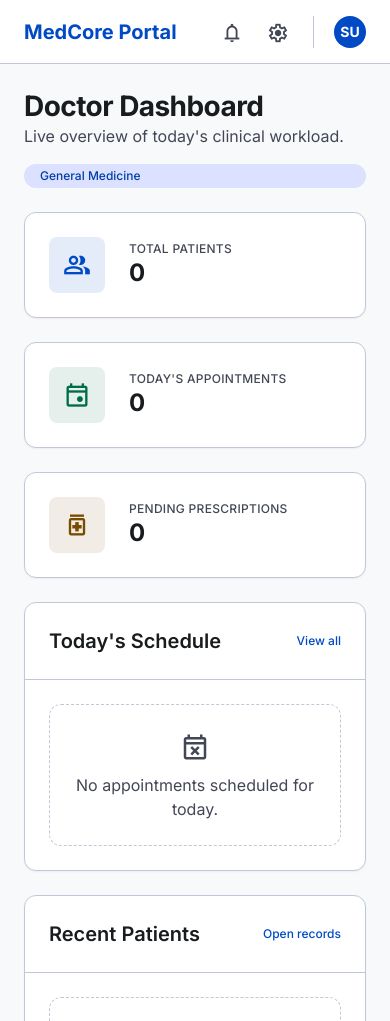
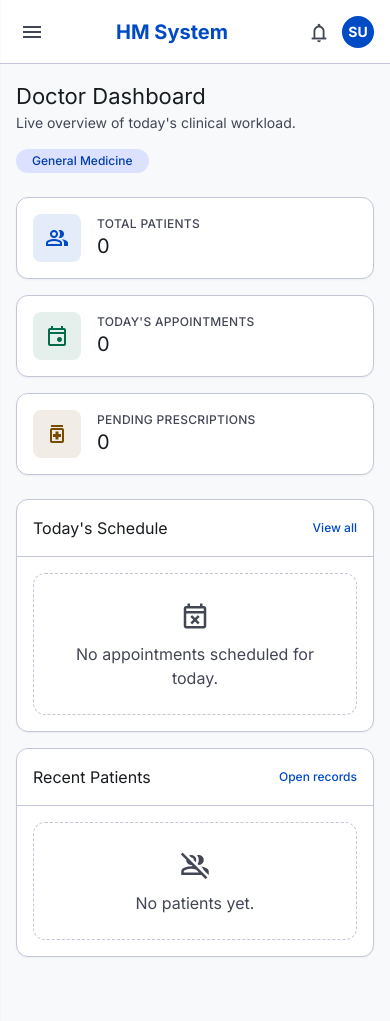
Before and after one commit to KirtanKayastha/hospital-management-system, a Django app: page /doctor/dashboard/ in a window 390 px wide. Run offline with Django 5.2, Linux system fonts and the light colour scheme; the visitor is signed in with stand-in values (Sample User, id 1); data comes from the database, SQL or seed files in the repository; data that the repository does not hold is empty; some libraries are stand-ins or nearby versions.

Commit message:
Remove lab reports feature, make doctor portal responsive across screen sizes

```diff
--- a/doctor_siddhartha/templates/doc_siddhartha/base.html
+++ b/doctor_siddhartha/templates/doc_siddhartha/base.html
@@ -101,7 +101,7 @@
                     "headline-sm": ["20px", {"lineHeight": "28px", "fontWeight": "600"}],
                     "headline-md": ["24px", {"lineHeight": "32px", "letterSpacing": "-0.01em", "fontWeight": "700"}],
                     "headline-lg": ["28px", {"lineHeight": "36px", "letterSpacing": "-0.02em", "fontWeight": "700"}],
-                    "headline-lg-mobile": ["24px", {"lineHeight": "32px", "letterSpacing": "-0.01em", "fontWeight": "700"}]
+                    "headline-lg-mobile": ["22px", {"lineHeight": "30px", "letterSpacing": "-0.01em", "fontWeight": "700"}]
                 },
                 "boxShadow": {
                     "card": "0px 1px 2px 0px rgba(15, 23, 42, 0.05)",
@@ -125,7 +125,7 @@
     .custom-shadow-md,
     .card-shadow-hover:hover { box-shadow: 0px 4px 6px -1px rgba(15, 23, 42, 0.1); }
 
-    .custom-scrollbar::-webkit-scrollbar { width: 4px; }
+    .custom-scrollbar::-webkit-scrollbar { width: 4px; height: 4px; }
     .custom-scrollbar::-webkit-scrollbar-track { background: transparent; }
     .custom-scrollbar::-webkit-scrollbar-thumb { background: #c3c6d7; border-radius: 10px; }
     .no-scrollbar::-webkit-scrollbar { display: none; }
@@ -169,11 +169,16 @@
 <body class="bg-background text-on-surface font-body-md h-screen flex overflow-hidden">
 {% with un=request.resolver_match.url_name %}
 
-<aside class="hidden lg:flex flex-col w-64 h-screen sticky top-0 left-0 shrink-0 border-r border-outline-variant bg-surface-container-lowest shadow-sm">
-<div class="p-lg flex flex-col h-full">
-    <h1 class="font-headline-md text-headline-md font-bold text-primary mb-xl">HM System</h1>
+<aside id="sidebar" class="fixed lg:sticky top-0 left-0 z-50 flex flex-col w-64 h-screen shrink-0 border-r border-outline-variant bg-surface-container-lowest shadow-sm transform -translate-x-full lg:translate-x-0 transition-transform duration-300 ease-in-out">
+<div class="p-lg flex flex-col h-full overflow-y-auto custom-scrollbar">
+    <div class="flex items-center justify-between mb-xl shrink-0">
+        <h1 class="font-headline-md text-headline-md font-bold text-primary">HM System</h1>
+        <button type="button" class="lg:hidden text-on-surface-variant p-1" onclick="closeSidebar()" aria-label="Close menu">
+            <span class="material-symbols-outlined">close</span>
+        </button>
+    </div>
 
-    <div class="flex items-center gap-md mb-xl p-md rounded-xl bg-surface-container-low">
+    <div class="flex items-center gap-md mb-xl p-md rounded-xl bg-surface-container-low shrink-0">
         {% if request.user.doctor_profile.profile_picture %}
         <img src="{{ request.user.doctor_profile.profile_picture.url }}" alt="Profile" class="w-12 h-12 rounded-full object-cover shrink-0"/>
         {% else %}
@@ -181,7 +186,7 @@
             {{ request.user.doctor_profile.user.first_name|first|upper }}{{ request.user.doctor_profile.user.last_name|first|upper }}
         </div>
         {% endif %}
-        <div class="overflow-hidden">
+        <div class="overflow-hidden min-w-0">
             <p class="font-label-md text-label-md text-primary truncate">Dr. {{ request.user.doctor_profile.display_name }}</p>
             <p class="text-label-sm text-on-surface-variant truncate">{{ request.user.doctor_profile.specialization|default:"General Medicine" }}</p>
         </div>
@@ -208,33 +213,34 @@
             <span class="material-symbols-outlined text-[22px]"{% if un == 'medical_records' %} style="font-variation-settings: 'FILL' 1;"{% endif %}>medical_services</span>
             Medical Records
         </a>
-        <a class="flex items-center gap-md p-md rounded-lg font-label-md text-label-md transition-colors duration-150 {% if un == 'lab_reports' %}bg-surface-container-low text-primary font-bold border-r-4 border-primary{% else %}text-on-surface-variant hover:bg-surface-container-low{% endif %}" href="{% url 'doctor_siddhartha:lab_reports' %}">
-            <span class="material-symbols-outlined text-[22px]"{% if un == 'lab_reports' %} style="font-variation-settings: 'FILL' 1;"{% endif %}>science</span>
-            Lab Reports
-        </a>
         <a class="flex items-center gap-md p-md rounded-lg font-label-md text-label-md transition-colors duration-150 {% if un == 'edit_profile' %}bg-surface-container-low text-primary font-bold border-r-4 border-primary{% else %}text-on-surface-variant hover:bg-surface-container-low{% endif %}" href="{% url 'doctor_siddhartha:edit_profile' %}">
             <span class="material-symbols-outlined text-[22px]"{% if un == 'edit_profile' %} style="font-variation-settings: 'FILL' 1;"{% endif %}>person</span>
             Profile
         </a>
     </nav>
 
-    <a class="flex items-center gap-md p-md rounded-lg font-label-md text-label-md text-error hover:bg-error-container/40 transition-colors duration-150" href="{% url 'auth_kirtan:logout' %}">
+    <a class="flex items-center gap-md p-md rounded-lg font-label-md text-label-md text-error hover:bg-error-container/40 transition-colors duration-150 shrink-0" href="{% url 'auth_kirtan:logout' %}">
         <span class="material-symbols-outlined text-[22px]">logout</span>
         Logout
     </a>
 </div>
 </aside>
 
+<div id="sidebar-overlay" class="hidden fixed inset-0 bg-black/40 z-40 lg:hidden" onclick="closeSidebar()"></div>
+
 <div class="flex-1 flex flex-col min-w-0 overflow-hidden">
 
-<header class="flex items-center justify-between px-lg h-16 shrink-0 sticky top-0 z-40 bg-surface-container-lowest border-b border-outline-variant">
+<header class="flex items-center justify-between px-md md:px-lg h-16 shrink-0 sticky top-0 z-30 bg-surface-container-lowest border-b border-outline-variant gap-sm">
+    <button type="button" class="lg:hidden shrink-0 text-on-surface-variant p-1" onclick="openSidebar()" aria-label="Open menu">
+        <span class="material-symbols-outlined">menu</span>
+    </button>
     {% block topbar_left %}
-    <form class="relative w-full max-w-md" method="get" action="{% url 'doctor_siddhartha:patients' %}">
+    <form class="relative w-full max-w-md min-w-0" method="get" action="{% url 'doctor_siddhartha:patients' %}">
         <span class="material-symbols-outlined absolute left-md top-1/2 -translate-y-1/2 text-outline text-[20px]">search</span>
         <input class="w-full pl-xl pr-md py-2 bg-surface-container-low border border-outline-variant rounded-full text-body-sm focus:border-primary focus:ring-2 focus:ring-primary/20 focus:outline-none" placeholder="Search patients..." type="text" name="search"/>
     </form>
     {% endblock %}
-    <div class="flex items-center gap-md shrink-0 ml-lg">
+    <div class="flex items-center gap-sm md:gap-md shrink-0 ml-sm md:ml-lg">
         <span class="hidden lg:block font-headline-sm text-headline-sm text-on-surface">{% block page_title %}{% endblock %}</span>
         <a href="{% url 'doctor_siddhartha:notifications' %}" class="relative p-xs rounded-full text-on-surface-variant hover:bg-surface-container-high transition-all">
             <span class="material-symbols-outlined text-[22px]">notifications</span>
@@ -242,8 +248,8 @@
             <span class="absolute top-0 right-0 min-w-[16px] h-4 px-1 bg-error text-white rounded-full text-[10px] leading-4 text-center font-bold">{{ unread_notification_count }}</span>
             {% endif %}
         </a>
-        <a href="{% url 'doctor_siddhartha:edit_profile' %}" class="p-xs rounded-full text-on-surface-variant hover:bg-surface-container-high transition-all"><span class="material-symbols-outlined text-[22px]">settings</span></a>
-        <div class="h-8 w-px bg-outline-variant mx-xs"></div>
+        <a href="{% url 'doctor_siddhartha:edit_profile' %}" class="hidden sm:inline-block p-xs rounded-full text-on-surface-variant hover:bg-surface-container-high transition-all"><span class="material-symbols-outlined text-[22px]">settings</span></a>
+        <div class="hidden sm:block h-8 w-px bg-outline-variant mx-xs"></div>
         {% if request.user.doctor_profile.profile_picture %}
         <img src="{{ request.user.doctor_profile.profile_picture.url }}" alt="Profile" class="w-8 h-8 rounded-full object-cover shrink-0"/>
         {% else %}
@@ -254,7 +260,7 @@
     </div>
 </header>
 
-<main class="{% block main_class %}flex-1 overflow-y-auto p-lg{% endblock %}">
+<main class="{% block main_class %}flex-1 overflow-y-auto p-md md:p-lg{% endblock %}">
 {% block content %}{% endblock %}
 </main>
 
@@ -263,6 +269,16 @@
 {% block modals %}{% endblock %}
 {% endwith %}
 
+<script>
+    function openSidebar() {
+        document.getElementById('sidebar').classList.remove('-translate-x-full');
+        document.getElementById('sidebar-overlay').classList.remove('hidden');
+    }
+    function closeSidebar() {
+        document.getElementById('sidebar').classList.add('-translate-x-full');
+        document.getElementById('sidebar-overlay').classList.add('hidden');
+    }
+</script>
 {% block extra_js %}{% endblock %}
 </body>
 </html>
--- a/doctor_siddhartha/templates/doc_siddhartha/doctor_dashboard.html
+++ b/doctor_siddhartha/templates/doc_siddhartha/doctor_dashboard.html
@@ -2,9 +2,9 @@
 {% block title %}Doctor Dashboard{% endblock %}
 {% block page_title %}Dashboard{% endblock %}
 {% block topbar_left %}
-<div class="flex items-center gap-lg">
-    <span class="font-headline-sm text-headline-sm font-bold text-primary lg:hidden">MedCore Portal</span>
-    <p class="hidden lg:block text-label-sm text-on-surface-variant uppercase tracking-wider">{{ today_label }}</p>
+<div class="flex items-center gap-md min-w-0">
+    <span class="font-headline-sm text-headline-sm font-bold text-primary lg:hidden truncate">HM System</span>
+    <p class="hidden lg:block text-label-sm text-on-surface-variant uppercase tracking-wider truncate">{{ today_label }}</p>
 </div>
 {% endblock %}
 {% block content %}
@@ -12,62 +12,62 @@
 
 <div class="flex flex-col md:flex-row md:items-end justify-between gap-md">
 <div>
-    <h2 class="font-headline-lg text-headline-lg text-on-surface">Doctor Dashboard</h2>
-    <p class="text-on-surface-variant font-body-md">Live overview of today's clinical workload.</p>
+    <h2 class="font-headline-lg text-[22px] md:text-headline-lg text-on-surface">Doctor Dashboard</h2>
+    <p class="text-on-surface-variant font-body-md text-sm md:text-base">Live overview of today's clinical workload.</p>
 </div>
-<span class="px-md py-xs bg-primary-fixed text-on-primary-fixed-variant rounded-full font-label-sm text-label-sm">{{ doctor_profile.specialization|default:"General Medicine" }}</span>
+<span class="w-fit px-md py-xs bg-primary-fixed text-on-primary-fixed-variant rounded-full font-label-sm text-label-sm">{{ doctor_profile.specialization|default:"General Medicine" }}</span>
 </div>
 
-<section class="grid gap-lg md:grid-cols-3">
-<div class="bg-surface-container-lowest p-lg rounded-xl shadow-sm border border-outline-variant flex items-center gap-lg">
-    <div class="w-14 h-14 rounded-lg bg-primary/10 flex items-center justify-center text-primary shrink-0">
-        <span class="material-symbols-outlined text-[28px]">group</span>
+<section class="grid grid-cols-1 sm:grid-cols-3 gap-md md:gap-lg">
+<div class="bg-surface-container-lowest p-md md:p-lg rounded-xl shadow-sm border border-outline-variant flex items-center gap-md md:gap-lg">
+    <div class="w-12 h-12 md:w-14 md:h-14 rounded-lg bg-primary/10 flex items-center justify-center text-primary shrink-0">
+        <span class="material-symbols-outlined text-[24px] md:text-[28px]">group</span>
     </div>
-    <div>
+    <div class="min-w-0">
         <p class="text-label-sm text-on-surface-variant uppercase tracking-wide">Total Patients</p>
-        <h3 class="font-headline-md text-headline-md text-on-surface">{{ total_patients }}</h3>
+        <h3 class="font-headline-md text-xl md:text-headline-md text-on-surface">{{ total_patients }}</h3>
     </div>
 </div>
-<div class="bg-surface-container-lowest p-lg rounded-xl shadow-sm border border-outline-variant flex items-center gap-lg">
-    <div class="w-14 h-14 rounded-lg bg-secondary/10 flex items-center justify-center text-secondary shrink-0">
-        <span class="material-symbols-outlined text-[28px]">event</span>
+<div class="bg-surface-container-lowest p-md md:p-lg rounded-xl shadow-sm border border-outline-variant flex items-center gap-md md:gap-lg">
+    <div class="w-12 h-12 md:w-14 md:h-14 rounded-lg bg-secondary/10 flex items-center justify-center text-secondary shrink-0">
+        <span class="material-symbols-outlined text-[24px] md:text-[28px]">event</span>
     </div>
-    <div>
+    <div class="min-w-0">
         <p class="text-label-sm text-on-surface-variant uppercase tracking-wide">Today's Appointments</p>
-        <h3 class="font-headline-md text-headline-md text-on-surface">{{ todays_appointments }}</h3>
+        <h3 class="font-headline-md text-xl md:text-headline-md text-on-surface">{{ todays_appointments }}</h3>
     </div>
 </div>
-<div class="bg-surface-container-lowest p-lg rounded-xl shadow-sm border border-outline-variant flex items-center gap-lg">
-    <div class="w-14 h-14 rounded-lg bg-tertiary/10 flex items-center justify-center text-tertiary shrink-0">
-        <span class="material-symbols-outlined text-[28px]">medication</span>
+<div class="bg-surface-container-lowest p-md md:p-lg rounded-xl shadow-sm border border-outline-variant flex items-center gap-md md:gap-lg">
+    <div class="w-12 h-12 md:w-14 md:h-14 rounded-lg bg-tertiary/10 flex items-center justify-center text-tertiary shrink-0">
+        <span class="material-symbols-outlined text-[24px] md:text-[28px]">medication</span>
     </div>
-    <div>
+    <div class="min-w-0">
         <p class="text-label-sm text-on-surface-variant uppercase tracking-wide">Pending Prescriptions</p>
-        <h3 class="font-headline-md text-headline-md text-on-surface">{{ pending_prescriptions }}</h3>
+        <h3 class="font-headline-md text-xl md:text-headline-md text-on-surface">{{ pending_prescriptions }}</h3>
     </div>
 </div>
 </section>
 
 {% if pending_appointments %}
 <section class="bg-surface-container-lowest rounded-xl border border-tertiary-fixed-dim/40 shadow-sm overflow-hidden">
-<div class="p-lg border-b border-outline-variant flex items-center justify-between bg-tertiary-fixed/20">
-    <h2 class="font-headline-sm text-headline-sm text-on-tertiary-fixed-variant">Pending Approvals</h2>
-                    <span class="hm-badge hm-badge-pending hm-badge-none">{{ pending_appointments|length }} Pending</span>
+<div class="p-md md:p-lg border-b border-outline-variant flex items-center justify-between bg-tertiary-fixed/20 gap-sm">
+    <h2 class="font-headline-sm text-base md:text-headline-sm text-on-tertiary-fixed-variant">Pending Approvals</h2>
+    <span class="hm-badge hm-badge-pending hm-badge-none shrink-0">{{ pending_appointments|length }} Pending</span>
 </div>
-<div class="p-lg space-y-md">
+<div class="p-md md:p-lg space-y-md">
     {% for appointment in pending_appointments %}
-    <div class="rounded-xl bg-surface-container-low p-lg flex flex-col sm:flex-row sm:items-center justify-between gap-md border border-outline-variant/40">
-        <div class="flex-1">
-            <p class="font-bold text-on-surface">{{ appointment.patient_name }}</p>
+    <div class="rounded-xl bg-surface-container-low p-md flex flex-col sm:flex-row sm:items-center justify-between gap-md border border-outline-variant/40">
+        <div class="flex-1 min-w-0">
+            <p class="font-bold text-on-surface truncate">{{ appointment.patient_name }}</p>
             <p class="text-body-sm text-on-surface-variant mt-xs">{{ appointment.display_date }} at {{ appointment.display_time }} &middot; {{ appointment.department_name }}</p>
             <p class="text-body-sm text-on-surface-variant mt-xs">{{ appointment.reason|truncatechars:80 }}</p>
         </div>
-        <div class="flex items-center gap-sm">
-            <a href="{% url 'doctor_siddhartha:approve_appointment' appointment.id %}" class="inline-flex items-center gap-xs px-md py-sm rounded-lg bg-secondary text-on-secondary font-label-md text-label-sm hover:opacity-90 transition-opacity">
+        <div class="flex items-center gap-sm shrink-0">
+            <a href="{% url 'doctor_siddhartha:approve_appointment' appointment.id %}" class="flex-1 sm:flex-none inline-flex items-center justify-center gap-xs px-md py-sm rounded-lg bg-secondary text-on-secondary font-label-md text-label-sm hover:opacity-90 transition-opacity">
                 <span class="material-symbols-outlined text-[18px]">check</span>
                 Approve
             </a>
-            <a href="{% url 'doctor_siddhartha:reject_appointment' appointment.id %}" class="inline-flex items-center gap-xs px-md py-sm rounded-lg bg-error text-on-error font-label-md text-label-sm hover:opacity-90 transition-opacity">
+            <a href="{% url 'doctor_siddhartha:reject_appointment' appointment.id %}" class="flex-1 sm:flex-none inline-flex items-center justify-center gap-xs px-md py-sm rounded-lg bg-error text-on-error font-label-md text-label-sm hover:opacity-90 transition-opacity">
                 <span class="material-symbols-outlined text-[18px]">close</span>
                 Reject
             </a>
@@ -78,18 +78,18 @@
 </section>
 {% endif %}
 
-<section class="grid gap-lg lg:grid-cols-2">
+<section class="grid gap-md md:gap-lg lg:grid-cols-2">
 <div class="bg-surface-container-lowest rounded-xl shadow-sm border border-outline-variant overflow-hidden">
-    <div class="p-lg border-b border-outline-variant flex items-center justify-between">
-        <h2 class="font-headline-sm text-headline-sm text-on-surface">Today's Schedule</h2>
-        <a class="text-primary font-label-md text-label-sm hover:underline" href="{% url 'doctor_siddhartha:schedule' %}">View all</a>
+    <div class="p-md md:p-lg border-b border-outline-variant flex items-center justify-between">
+        <h2 class="font-headline-sm text-base md:text-headline-sm text-on-surface">Today's Schedule</h2>
+        <a class="text-primary font-label-md text-label-sm hover:underline shrink-0" href="{% url 'doctor_siddhartha:schedule' %}">View all</a>
     </div>
-    <div class="p-lg space-y-md">
+    <div class="p-md md:p-lg space-y-md">
         {% for appointment in today_schedule %}
         <div class="rounded-xl bg-surface-container-low p-md flex items-center justify-between gap-md">
-            <div>
-                <p class="font-bold text-on-surface">{{ appointment.patient_name }}</p>
-                <p class="text-body-sm text-on-surface-variant">{{ appointment.department_name }} &middot; {{ appointment.reason|truncatechars:60 }}</p>
+            <div class="min-w-0">
+                <p class="font-bold text-on-surface truncate">{{ appointment.patient_name }}</p>
+                <p class="text-body-sm text-on-surface-variant truncate">{{ appointment.department_name }} &middot; {{ appointment.reason|truncatechars:60 }}</p>
             </div>
             <div class="text-right shrink-0">
                 <p class="font-label-md text-label-sm text-on-surface">{{ appointment.display_time }}</p>
@@ -106,11 +106,11 @@
 </div>
 
 <div class="bg-surface-container-lowest rounded-xl shadow-sm border border-outline-variant overflow-hidden">
-    <div class="p-lg border-b border-outline-variant flex items-center justify-between">
-        <h2 class="font-headline-sm text-headline-sm text-on-surface">Recent Patients</h2>
-        <a class="text-primary font-label-md text-label-sm hover:underline" href="{% url 'doctor_siddhartha:patients' %}">Open records</a>
+    <div class="p-md md:p-lg border-b border-outline-variant flex items-center justify-between">
+        <h2 class="font-headline-sm text-base md:text-headline-sm text-on-surface">Recent Patients</h2>
+        <a class="text-primary font-label-md text-label-sm hover:underline shrink-0" href="{% url 'doctor_siddhartha:patients' %}">Open records</a>
     </div>
-    <div class="p-lg space-y-md">
+    <div class="p-md md:p-lg space-y-md">
         {% for appointment in recent_patients %}
         <div class="rounded-xl bg-surface-container-low p-md flex items-center justify-between gap-md">
             <div class="flex items-center gap-md min-w-0">
--- a/doctor_siddhartha/urls.py
+++ b/doctor_siddhartha/urls.py
@@ -18,7 +18,6 @@ urlpatterns = [
     path('appointments/reject/<int:appointment_id>/', views.reject_appointment, name='reject_appointment'),
     path('profile/edit/', views.edit_profile, name='edit_profile'),
     path('medical-records/', views.medical_records, name='medical_records'),
-    path('lab-reports/', views.lab_reports, name='lab_reports'),
     path('notifications/', views.notifications, name='notifications'),
     path('notifications/mark-all-read/', views.mark_all_read, name='mark_all_read'),
 ]
--- a/doctor_siddhartha/views.py
+++ b/doctor_siddhartha/views.py
@@ -9,7 +9,6 @@ from admin_nishan.models import (
     Appointment,
     Department,
     DoctorAvailability,
-    LabReport,
     MedicalRecord,
     Notification,
     Prescription,
@@ -516,22 +515,6 @@ def medical_records(request):
     }
     return render(request, "doc_siddhartha/medical_records.html", context)
 
-
-@doctor_required
-def lab_reports(request):
-    doctor_profile = _doctor_profile(request.user)
-    reports = LabReport.objects.filter(doctor=request.user).select_related("patient").order_by("-ordered_on", "-created_at")
-    patient_id = request.GET.get("patient")
-    if patient_id:
-        reports = reports.filter(patient_id=patient_id)
-    context = {
-        "doctor_profile": doctor_profile,
-        "reports": reports,
-        "selected_patient_id": patient_id,
-    }
-    return render(request, "doc_siddhartha/lab_reports.html", context)
-
-
 @doctor_required
 def notifications(request):
     context = {
```
Also changed, not shown: doctor_siddhartha/templates/doc_siddhartha/edit_profile.html (+17 -22 lines), doctor_siddhartha/templates/doc_siddhartha/medical_records.html (+14 -14 lines), doctor_siddhartha/templates/doc_siddhartha/notifications.html (+5 -5 lines), doctor_siddhartha/templates/doc_siddhartha/patients_records.html (+39 -36 lines), doctor_siddhartha/templates/doc_siddhartha/prescription.html (+31 -31 lines), doctor_siddhartha/templates/doc_siddhartha/schedule.html (+48 -21 lines).
